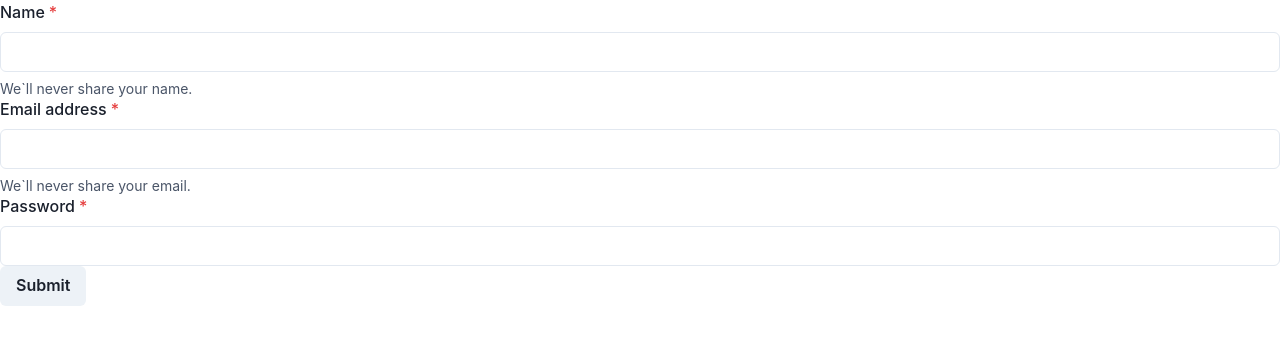
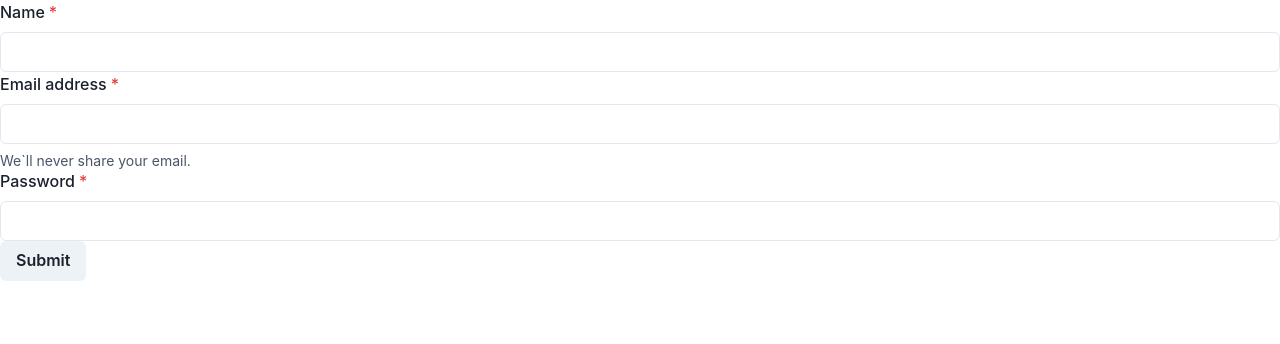
Before and after one commit to valpas312/nodejs-mysql-front, a React (Vite) app: page /register in a window 1280 px wide. Shown: the top 344 px of the page. Built offline with nearby package versions, Linux system fonts and the light colour scheme.

Commit message:
formulario reutilizable, ruta perfil dinamica y renderizado de datos

```diff
--- a/src/Router.jsx
+++ b/src/Router.jsx
@@ -3,6 +3,7 @@ import { BrowserRouter, Routes, Route } from "react-router-dom";
 import Login from "./pages/Login";
 import Register from "./pages/Register";
 import Home from "./pages/Home";
+import Perfil from "./pages/Perfil";
 
 const Router = () => {
   return (
@@ -11,6 +12,7 @@ const Router = () => {
         <Route path="/" element={<Home />} />
         <Route path="/login" element={<Login />} />
         <Route path="/register" element={<Register />} />
+        <Route path="/perfil/:id" element={<Perfil />} />
       </Routes>
     </BrowserRouter>
   );
--- /dev/null
+++ b/src/components/Form.jsx
@@ -0,0 +1,26 @@
+import { Box, Button, Spinner } from "@chakra-ui/react"
+
+import PropTypes from 'prop-types';
+
+const Form = ({children, spinner, error, data, handleSubmit}) => {
+
+    return (
+        <Box as="form" onSubmit={handleSubmit}>
+            {children}
+            <Button type="submit">Submit</Button>
+            {spinner && <Spinner />}
+            {error && <p>Error: {error.message}</p>}
+            {data && <p>{data.message}</p>}
+        </Box>
+    )
+}
+
+Form.propTypes = {
+    children: PropTypes.node,
+    spinner: PropTypes.bool,
+    error: PropTypes.object,
+    data: PropTypes.object,
+    handleSubmit: PropTypes.func,
+};
+
+export default Form
--- a/src/pages/Login.jsx
+++ b/src/pages/Login.jsx
@@ -7,20 +7,21 @@ import {
   FormLabel,
   FormHelperText,
   Input,
-  Box,
-  Button,
-  Spinner
 } from "@chakra-ui/react";
+import Form from "../components/Form";
+import { useNavigate } from "react-router-dom";
 
 const Login = () => {
   const [email, setEmail] = useState("");
   const [password, setPassword] = useState("");
   const [spinner, setSpinner] = useState(false);
+  const [id, setId] = useState("");
+  const navigate = useNavigate();
 
   const { mutate, error, data } = useMutation({
     mutationKey: ["login"],
     mutationFn: () => axios.post(`${API_URL}/login`, { email, password })
-      .then((res) => console.log(res.data[0]))
+      .then((res) => setId(res.data[0].id))
       .catch((err) => {
         throw new Error(err.response.data.message);
       })
@@ -42,6 +43,7 @@ const Login = () => {
       {
         onSuccess: () => {
           setSpinner(false);
+          navigate(`/perfil/${id}`);
         },
         onError: () => {
           setSpinner(false);
@@ -50,7 +52,7 @@ const Login = () => {
       );
   };
   return (
-    <Box as="form" onSubmit={handleSubmit}>
+    <Form handleSubmit={handleSubmit} spinner={spinner} error={error} data={data}>
       <FormControl isRequired id="email">
         <FormLabel>Email address</FormLabel>
         <Input name="email" type="email" onChange={handleOnChange} />
@@ -61,13 +63,7 @@ const Login = () => {
         <FormLabel>Password</FormLabel>
         <Input name="password" type="password" onChange={handleOnChange} />
       </FormControl>
-
-      <Button type="submit">Submit</Button>
-
-      {spinner && <Spinner />}
-      {error && <p>Error: {error.message}</p>}
-      {data && <p>{data.message}</p>}
-    </Box>
+    </Form>
   );
 };
 
--- /dev/null
+++ b/src/pages/Perfil.jsx
@@ -0,0 +1,27 @@
+import { useQuery } from "@tanstack/react-query"
+import { API_URL } from "../utils/constantes"
+import { Spinner } from "@chakra-ui/react";
+
+const Perfil = () => {
+const { isLoading, error, data } = useQuery({
+    queryKey: ["perfil"],
+    queryFn: () => fetch(`${API_URL}/user/1`)
+    .then((res) => res.json())
+    .then((res) => res[0])
+});
+  return (
+    <>
+        {
+            isLoading ? <Spinner /> : error ? <p>Error: {error.message}</p> : (
+                <>
+                    <p>Nombre: {data.name}</p>
+                    <p>Email: {data.email}</p>
+                    <p>Salario: {data.salary}</p>
+                </>
+            )
+        }
+    </>
+  )
+}
+
+export default Perfil
--- a/src/pages/Register.jsx
+++ b/src/pages/Register.jsx
@@ -2,21 +2,21 @@ import { useState } from "react";
 import { API_URL } from "../utils/constantes";
 import axios from "axios";
 import { useMutation } from "@tanstack/react-query";
+import Form from "../components/Form";
 import {
   FormControl,
   FormLabel,
   FormHelperText,
   Input,
-  Box,
-  Button,
-  Spinner
 } from "@chakra-ui/react";
+import { useNavigate } from "react-router-dom";
 
 const Register = () => {
   const [email, setEmail] = useState("");
   const [password, setPassword] = useState("");
   const [name, setName] = useState("");
   const [spinner, setSpinner] = useState(false);
+  const navigate = useNavigate();
 
   const { mutate, error, data } = useMutation({
     mutationKey: ["login"],
@@ -43,6 +43,7 @@ const Register = () => {
     mutate({},{
       onSuccess: () => {
         setSpinner(false);
+        navigate("/login");
       },
       onError: () => {
         setSpinner(false);
@@ -50,30 +51,21 @@ const Register = () => {
     });
   };
   return (
-    <Box as="form" onSubmit={handleSubmit}>
+    <Form handleSubmit={handleSubmit} spinner={spinner} error={error} data={data}>
       <FormControl isRequired id="name">
         <FormLabel>Name</FormLabel>
-        <Input name="name" type="name" onChange={handleOnChange} />
-        <FormHelperText>We`ll never share your name.</FormHelperText>
+        <Input name="name" type="text" onChange={handleOnChange} />
       </FormControl>
-
       <FormControl isRequired id="email">
         <FormLabel>Email address</FormLabel>
         <Input name="email" type="email" onChange={handleOnChange} />
         <FormHelperText>We`ll never share your email.</FormHelperText>
       </FormControl>
-
       <FormControl isRequired id="password">
         <FormLabel>Password</FormLabel>
         <Input name="password" type="password" onChange={handleOnChange} />
       </FormControl>
-
-      <Button type="submit">Submit</Button>
-
-      {spinner && <Spinner />}
-      {error && <p>Error: {error.message}</p>}
-      {data && <p>{data.message}</p>}
-    </Box>
+    </Form>
   );
 };
 
```
